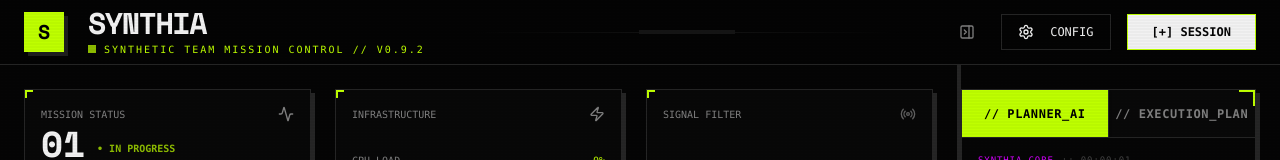
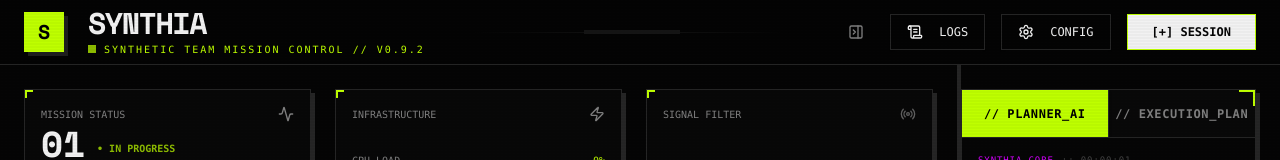
Before and after one commit to SameehShkeer/Synthia, a React (Vite) app: page /#/ in a window 1280 px wide. Shown: the top 160 px of the page. Built offline with nearby package versions, Linux system fonts and the light colour scheme.

Commit message:
KAN-28: feat(routing): add Logs page navigation and routing (#14)
- Add /logs route to App.tsx router
- Add Logs button to command-center header
- Import ScrollText icon from lucide-react

```diff
--- a/src/App.tsx
+++ b/src/App.tsx
@@ -7,12 +7,14 @@ import { queryClient } from "./lib/queryClient";
 import NotFound from "@/pages/not-found";
 import CommandCenter from "./pages/command-center";
 import Settings from "./pages/settings";
+import Logs from "./pages/logs";
 
 function AppRouter() {
   return (
     <Switch>
       <Route path="/" component={CommandCenter} />
       <Route path="/settings" component={Settings} />
+      <Route path="/logs" component={Logs} />
       <Route component={NotFound} />
     </Switch>
   );
--- a/src/pages/command-center.tsx
+++ b/src/pages/command-center.tsx
@@ -19,6 +19,7 @@ import {
   Trash2,
   PanelRightClose,
   PanelRightOpen,
+  ScrollText,
 } from "lucide-react";
 import { AnimatePresence, motion } from "framer-motion";
 import {
@@ -535,6 +536,16 @@ export default function CommandCenter() {
             >
               {isPlannerVisible ? <PanelRightClose className="h-5 w-5" /> : <PanelRightOpen className="h-5 w-5" />}
             </Button>
+            <Link href="/logs" data-testid="link-logs">
+              <Button
+                variant="outline"
+                className="h-9 px-4 rounded-none border-border bg-transparent font-mono text-xs uppercase hover:bg-white hover:text-black hover:border-white transition-all"
+                data-testid="button-open-logs"
+              >
+                <ScrollText className="mr-2 h-3 w-3" />
+                Logs
+              </Button>
+            </Link>
             <Link href="/settings" data-testid="link-settings">
               <Button
                 variant="outline"
```
